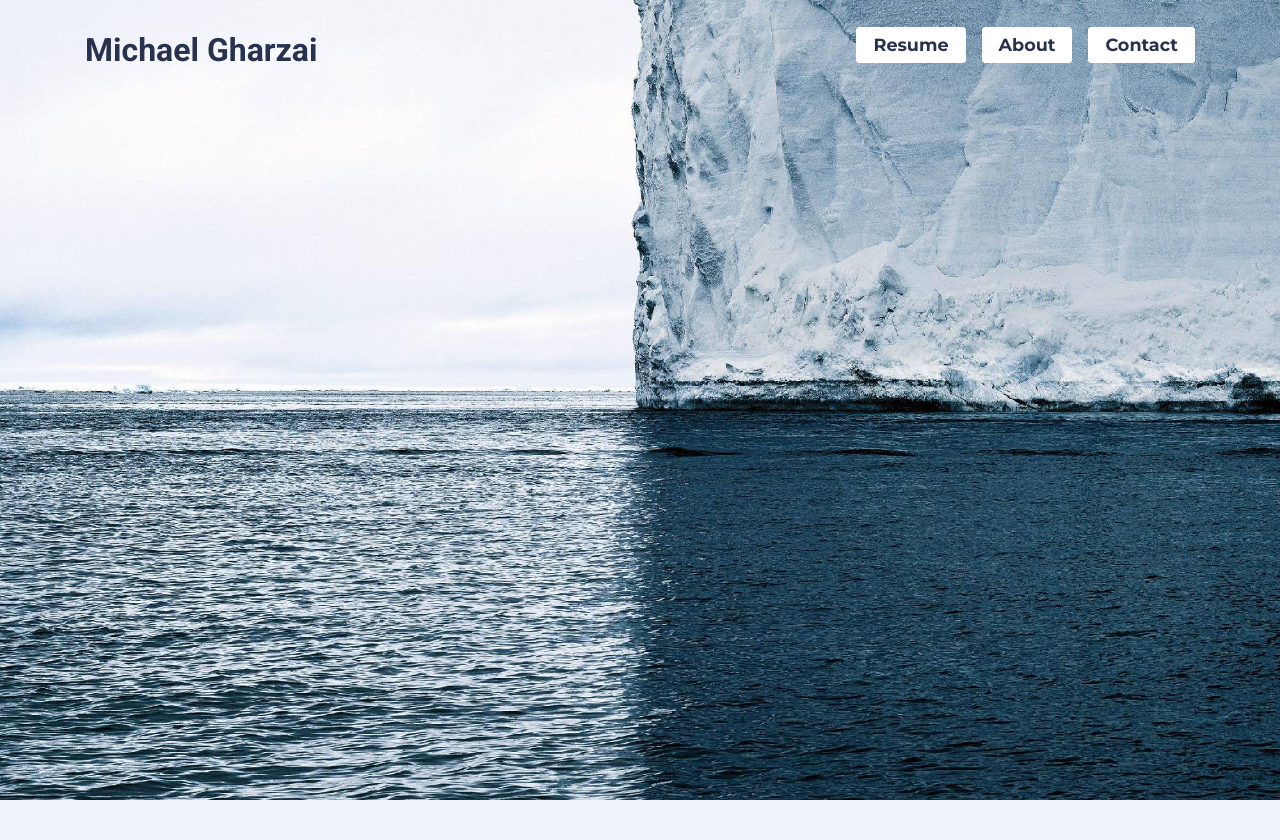
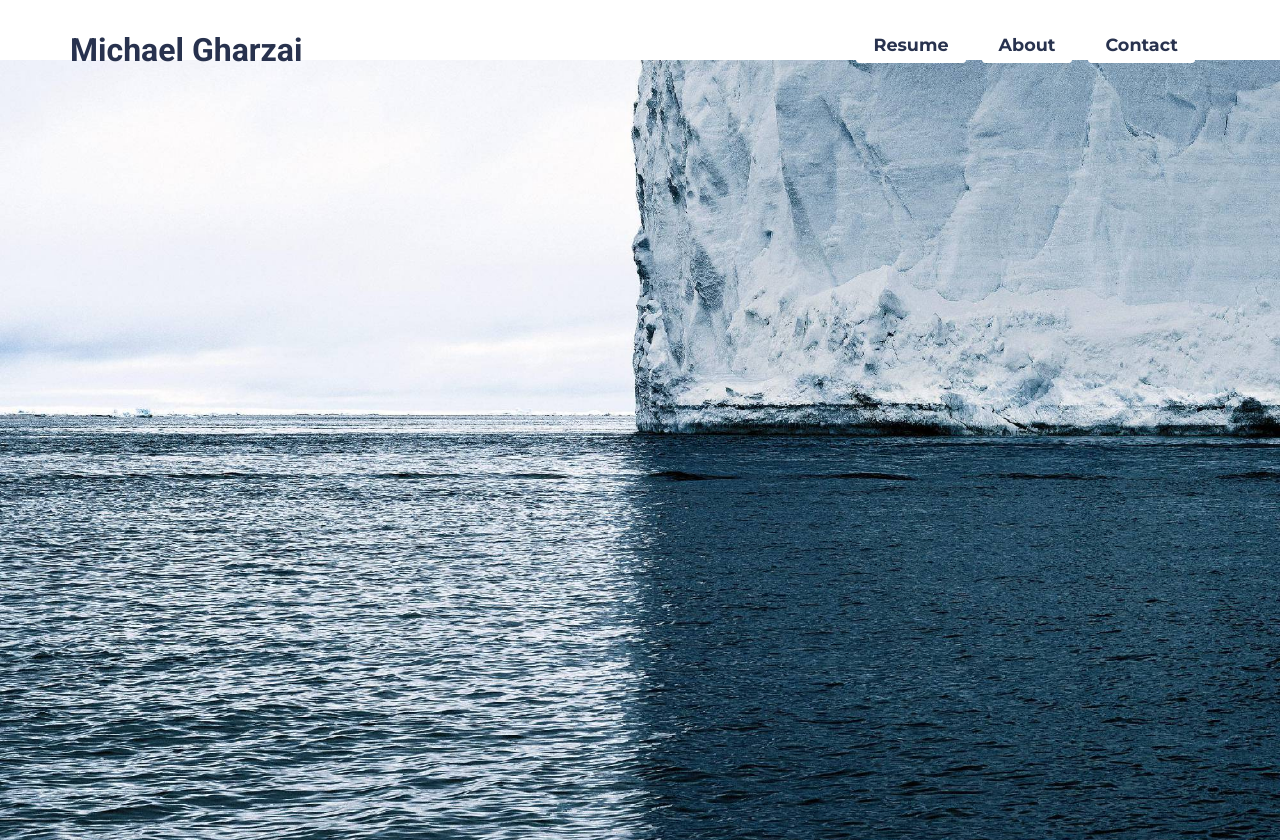
Before and after one commit to kaleemo/resumePage, a Django app: page / in a window 1280 px wide. Before the commit the page ends 800 px from the top, so only its background shows below. Run offline with Django 3.2, Linux system fonts and the light colour scheme; some libraries are stand-ins or nearby versions.

Commit message:
fuck re added shit

```diff
--- a/michaelgharzai/static/css/mytheme.css
+++ b/michaelgharzai/static/css/mytheme.css
@@ -1,7 +1,11 @@
+.navbar{
+	height:60px;
+}
 
-.navOverlapFix{
-	padding-bottom: 40px;
+body{
+	padding-top:40px;
 }
+
 .imageClip
 {
 	width: 100%;
--- a/michaelgharzai/templates/headerbody/index.html
+++ b/michaelgharzai/templates/headerbody/index.html
@@ -6,7 +6,7 @@
 {% block pageframe %}
 <section id="ext_menu-0">
 
-    <nav class="navbar-dropdown navbar-fixed-top navbar-short navOverlapFix">
+    <nav class="navbar navbar-dropdown navbar-fixed-top navbar-short">
         <div class="container">
 
 
```
